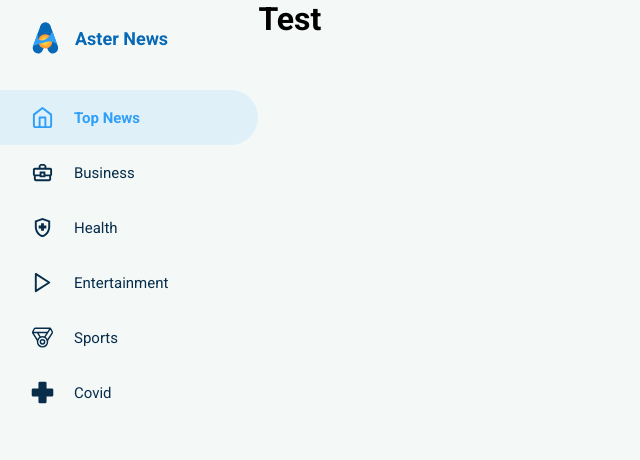
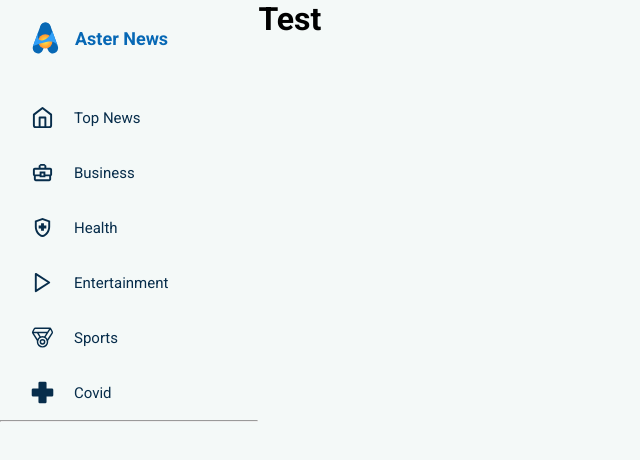
Before and after one commit to posop1/web-news, a Next.js app: page / in a window 1280 px wide. Shown: the top 460 px of the page, without its empty margins (0-640 px from the left). Built offline with nearby package versions, Linux system fonts and the light colour scheme.

Commit message:
remove main route in contanse array

```diff
--- a/components/SideBar/index.tsx
+++ b/components/SideBar/index.tsx
@@ -1,3 +1,4 @@
+import { FiHome } from 'react-icons/fi'
 import Image from 'next/image'
 import Link from 'next/link'
 import { useRouter } from 'next/router'
@@ -6,8 +7,6 @@ import { routes } from '../../utils/constans'
 import s from './SideBar.module.scss'
 
 const SideBar: React.FC = () => {
-  const router = useRouter()
-
   return (
     <div className={s.sidebar}>
       <Link
@@ -22,11 +21,20 @@ const SideBar: React.FC = () => {
         <h1 className={s.title}>Aster News</h1>
       </Link>
       <div className={s.links}>
+        <Link
+          href="/"
+          className={s.link}
+        >
+          <div className={s.link__container}>
+            <FiHome size={23} />
+            <p>Top News</p>
+          </div>
+        </Link>
         {routes.map((link) => (
           <Link
             key={link.name}
             href={link.pageName}
-            className={router.pathname == link.route ? s.active : s.link}
+            className={s.link}
           >
             <div className={s.link__container}>
               <link.component size={23} />
@@ -35,6 +43,7 @@ const SideBar: React.FC = () => {
           </Link>
         ))}
       </div>
+      <hr className={s.hr} />
     </div>
   )
 }
--- a/utils/constans.ts
+++ b/utils/constans.ts
@@ -5,7 +5,6 @@ import { MdOutlineBusinessCenter, MdOutlineHealthAndSafety } from 'react-icons/m
 import { IRoute } from '../types/types'
 
 export const routes: IRoute[] = [
-  { route: '/', name: 'Top News', component: FiHome, pageName: '' },
   {
     route: '/business',
     name: 'Business',
```
